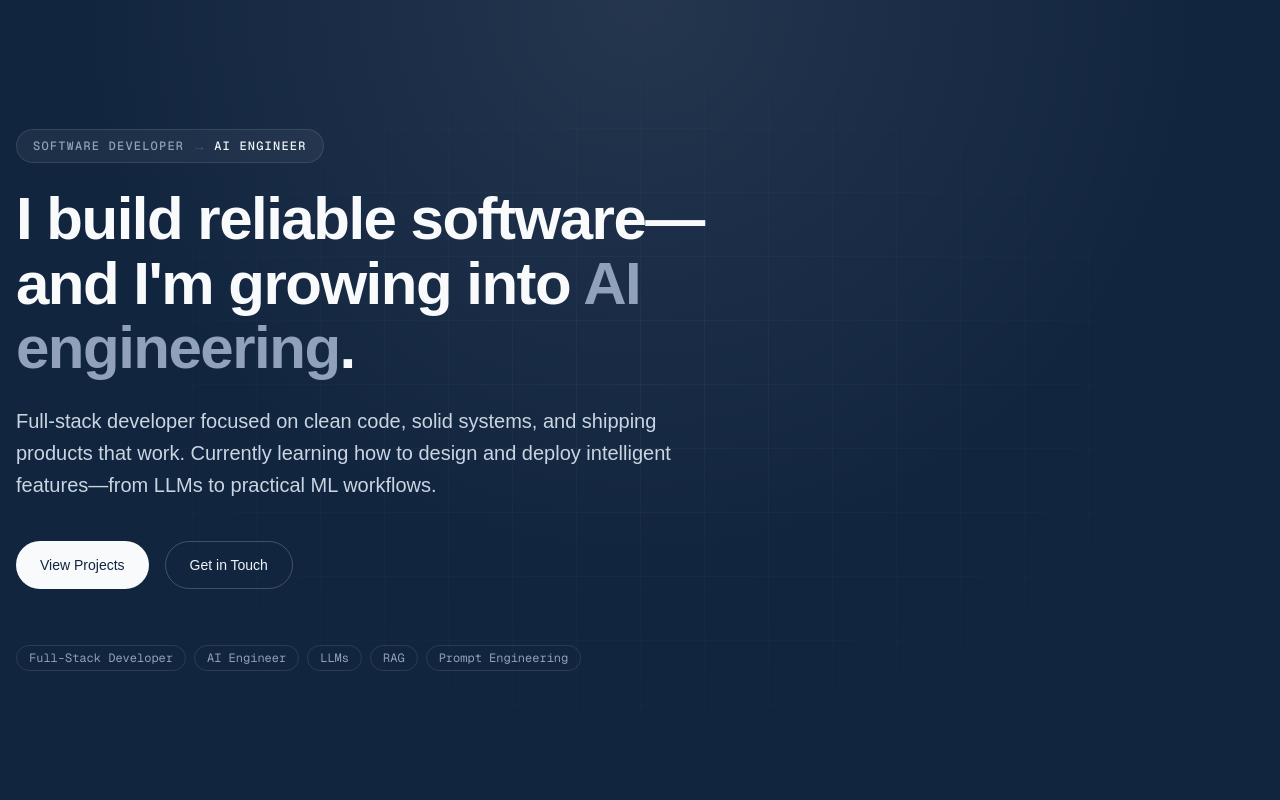
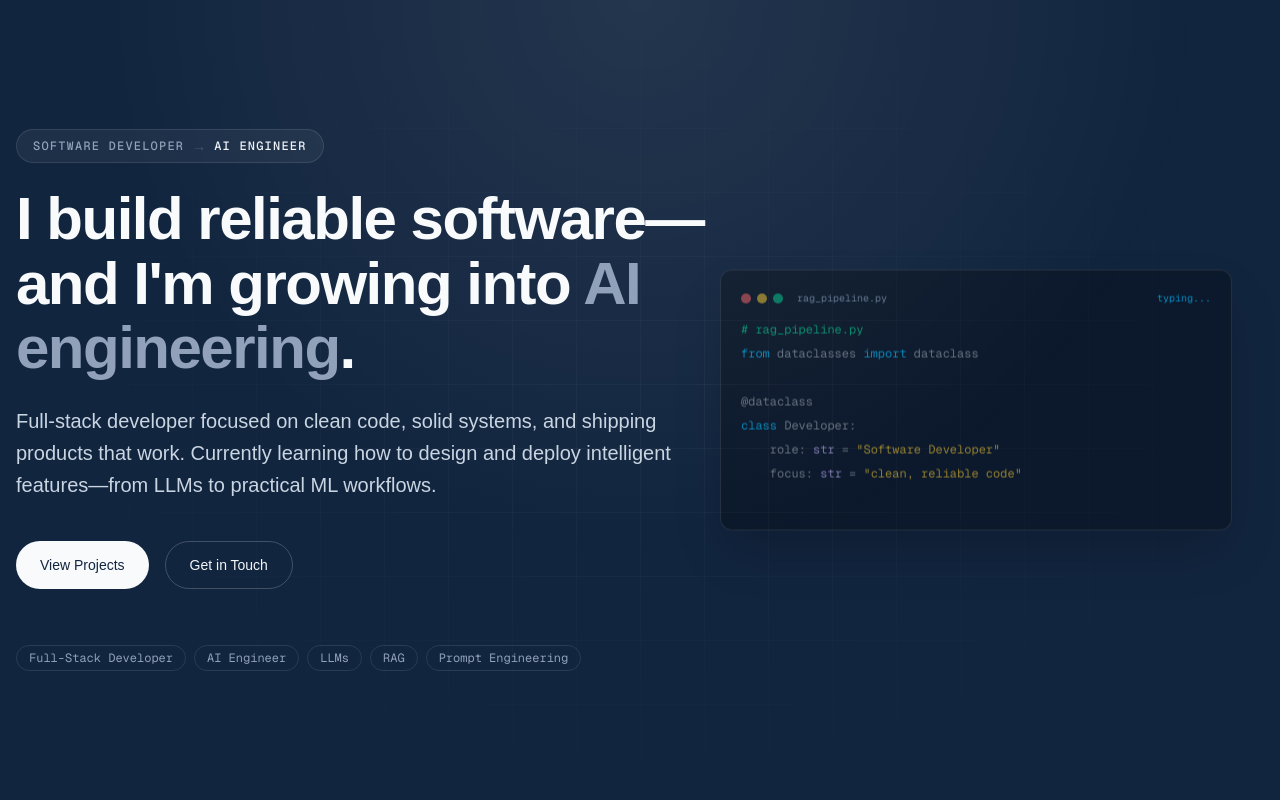
Before and after one commit to DoMAAA21/portfolio2026, a Next.js app: page / in a window 1280 px wide. Shown: the top 800 px of the page. Built offline with nearby package versions, Linux system fonts and the light colour scheme.

Commit message:
Add HeroCodeBackground component and integrate it into Hero section

```diff
--- a/src/components/Hero.tsx
+++ b/src/components/Hero.tsx
@@ -1,6 +1,9 @@
+import { HeroCodeBackground } from "./HeroCodeBackground";
+
 export function Hero() {
   return (
     <section className="relative flex min-h-[calc(100vh-0px)] w-full items-center overflow-hidden bg-background px-6 py-24 sm:px-10 lg:px-4">
+      <HeroCodeBackground />
       <div
         aria-hidden
         className="pointer-events-none absolute inset-0 bg-[radial-gradient(circle_at_top,rgba(255,255,255,0.08),transparent_55%)]"
@@ -10,7 +13,7 @@ export function Hero() {
         className="pointer-events-none absolute inset-0 bg-[linear-gradient(to_right,rgba(255,255,255,0.04)_1px,transparent_1px),linear-gradient(to_bottom,rgba(255,255,255,0.04)_1px,transparent_1px)] bg-[size:4rem_4rem] [mask-image:radial-gradient(ellipse_at_center,black,transparent_75%)]"
       />
 
-      <div className="relative mx-auto w-full max-w-7xl">
+      <div className="relative z-10 mx-auto w-full max-w-7xl">
         <p className="mb-6 inline-flex items-center gap-2 rounded-full border border-white/10 bg-white/5 px-4 py-1.5 text-sm font-medium text-slate-300">
           <span className="font-mono text-xs uppercase tracking-widest text-slate-400">
             Software Developer
--- /dev/null
+++ b/src/components/HeroCodeBackground.tsx
@@ -0,0 +1,263 @@
+"use client";
+
+import { useEffect, useMemo, useRef, useState } from "react";
+
+const PYTHON_CODE = `# rag_pipeline.py
+from dataclasses import dataclass
+
+@dataclass
+class Developer:
+    role: str = "Software Developer"
+    focus: str = "clean, reliable code"
+
+class AIEngineer(Developer):
+    skills = ["Python", "RAG", "LLMs"]
+
+    def answer(self, question: str) -> str:
+        context = retrieve_passages(question)
+        return generate_with_citations(context)
+
+if __name__ == "__main__":
+    engineer = AIEngineer()
+    print(engineer.answer("What is peace?"))`;
+
+const KEYWORDS = new Set([
+  "from",
+  "import",
+  "class",
+  "def",
+  "return",
+  "if",
+  "as",
+  "in",
+  "True",
+  "False",
+  "None",
+]);
+
+const BUILTINS = new Set(["print", "str"]);
+
+function highlightLine(line: string, lineIndex: number) {
+  if (line.trimStart().startsWith("#")) {
+    return (
+      <span key={lineIndex} className="text-emerald-400/60">
+        {line}
+        {"\n"}
+      </span>
+    );
+  }
+
+  const tokens = line.split(/(".*?"|'.*?'|\w+|\s+|[^\w\s])/g).filter(Boolean);
+
+  return (
+    <span key={lineIndex}>
+      {tokens.map((token, tokenIndex) => {
+        if (/^".*"$|^'.*'$/.test(token)) {
+          return (
+            <span key={tokenIndex} className="text-amber-300/55">
+              {token}
+            </span>
+          );
+        }
+        if (KEYWORDS.has(token)) {
+          return (
+            <span key={tokenIndex} className="text-sky-400/65">
+              {token}
+            </span>
+          );
+        }
+        if (BUILTINS.has(token)) {
+          return (
+            <span key={tokenIndex} className="text-violet-300/60">
+              {token}
+            </span>
+          );
+        }
+        if (token === "self") {
+          return (
+            <span key={tokenIndex} className="text-rose-300/55">
+              {token}
+            </span>
+          );
+        }
+        return (
+          <span key={tokenIndex} className="text-slate-300/45">
+            {token}
+          </span>
+        );
+      })}
+      {"\n"}
+    </span>
+  );
+}
+
+function highlightCompletedLines(code: string) {
+  const lines = code.split("\n");
+  // Drop trailing empty segment from final newline
+  const normalized =
+    code.endsWith("\n") && lines[lines.length - 1] === ""
+      ? lines.slice(0, -1)
+      : lines;
+
+  return normalized.map((line, index) => highlightLine(line, index));
+}
+
+function splitTypingProgress(code: string) {
+  const lastNewline = code.lastIndexOf("\n");
+
+  if (lastNewline === -1) {
+    return { completed: "", currentLine: code };
+  }
+
+  return {
+    completed: code.slice(0, lastNewline + 1),
+    currentLine: code.slice(lastNewline + 1),
+  };
+}
+
+function useTypewriter(
+  text: string,
+  {
+    charDelay = 32,
+    lineDelay = 200,
+    loopDelay = 4500,
+    loop = true,
+  }: {
+    charDelay?: number;
+    lineDelay?: number;
+    loopDelay?: number;
+    loop?: boolean;
+  } = {},
+) {
+  const [displayed, setDisplayed] = useState("");
+  const [isTyping, setIsTyping] = useState(true);
+
+  useEffect(() => {
+    const prefersReducedMotion = window.matchMedia(
+      "(prefers-reduced-motion: reduce)",
+    ).matches;
+
+    if (prefersReducedMotion) {
+      setDisplayed(text);
+      setIsTyping(false);
+      return;
+    }
+
+    let index = 0;
+    let timeoutId = 0;
+    let cancelled = false;
+
+    const schedule = (delay: number, fn: () => void) => {
+      timeoutId = window.setTimeout(fn, delay);
+    };
+
+    const reset = () => {
+      index = 0;
+      setDisplayed("");
+      setIsTyping(true);
+      typeNextChar();
+    };
+
+    const typeNextChar = () => {
+      if (cancelled) return;
+
+      if (index >= text.length) {
+        setIsTyping(false);
+        if (loop) {
+          schedule(loopDelay, reset);
+        }
+        return;
+      }
+
+      const char = text[index];
+      index += 1;
+      setDisplayed(text.slice(0, index));
+
+      const delay = char === "\n" ? lineDelay : charDelay;
+      schedule(delay, typeNextChar);
+    };
+
+    reset();
+
+    return () => {
+      cancelled = true;
+      window.clearTimeout(timeoutId);
+    };
+  }, [text, charDelay, lineDelay, loopDelay, loop]);
+
+  return { displayed, isTyping };
+}
+
+export function HeroCodeBackground() {
+  const preRef = useRef<HTMLPreElement>(null);
+  const [showCursor, setShowCursor] = useState(true);
+  const { displayed, isTyping } = useTypewriter(PYTHON_CODE);
+
+  const { completed, currentLine } = useMemo(
+    () => splitTypingProgress(displayed),
+    [displayed],
+  );
+
+  const completedHighlight = useMemo(
+    () => highlightCompletedLines(completed),
+    [completed],
+  );
+
+  useEffect(() => {
+    const blinkInterval = window.setInterval(() => {
+      setShowCursor((visible) => !visible);
+    }, 530);
+
+    return () => window.clearInterval(blinkInterval);
+  }, []);
+
+  useEffect(() => {
+    const pre = preRef.current;
+    if (!pre) return;
+    pre.scrollTop = pre.scrollHeight;
+  }, [displayed]);
+
+  return (
+    <div
+      aria-hidden
+      className="pointer-events-none absolute inset-0 overflow-hidden"
+    >
+      <div className="absolute inset-0 bg-gradient-to-r from-background via-background/85 to-background/30" />
+
+      <div className="absolute right-0 top-1/2 hidden w-[min(560px,50vw)] -translate-y-1/2 pr-4 md:block lg:pr-8 xl:pr-12">
+        <div className="rounded-xl border border-white/10 bg-black/30 p-5 shadow-2xl backdrop-blur-sm">
+          <div className="mb-3 flex items-center gap-1.5">
+            <span className="h-2.5 w-2.5 rounded-full bg-red-400/50" />
+            <span className="h-2.5 w-2.5 rounded-full bg-amber-300/50" />
+            <span className="h-2.5 w-2.5 rounded-full bg-emerald-400/50" />
+            <span className="ml-2 font-mono text-[10px] text-slate-500">
+              rag_pipeline.py
+            </span>
+            {isTyping ? (
+              <span className="ml-auto font-mono text-[10px] text-sky-400/70">
+                typing...
+              </span>
+            ) : null}
+          </div>
+
+          <pre
+            ref={preRef}
+            className="max-h-[min(420px,55vh)] overflow-y-auto font-mono text-[11px] leading-6 xl:text-xs"
+          >
+            <code>
+              {completedHighlight}
+              <span className="text-slate-200/55">{currentLine}</span>
+              <span
+                className={`ml-px inline-block text-sky-300/80 ${
+                  showCursor ? "opacity-100" : "opacity-0"
+                }`}
+              >
+                ▍
+              </span>
+            </code>
+          </pre>
+        </div>
+      </div>
+    </div>
+  );
+}
```
